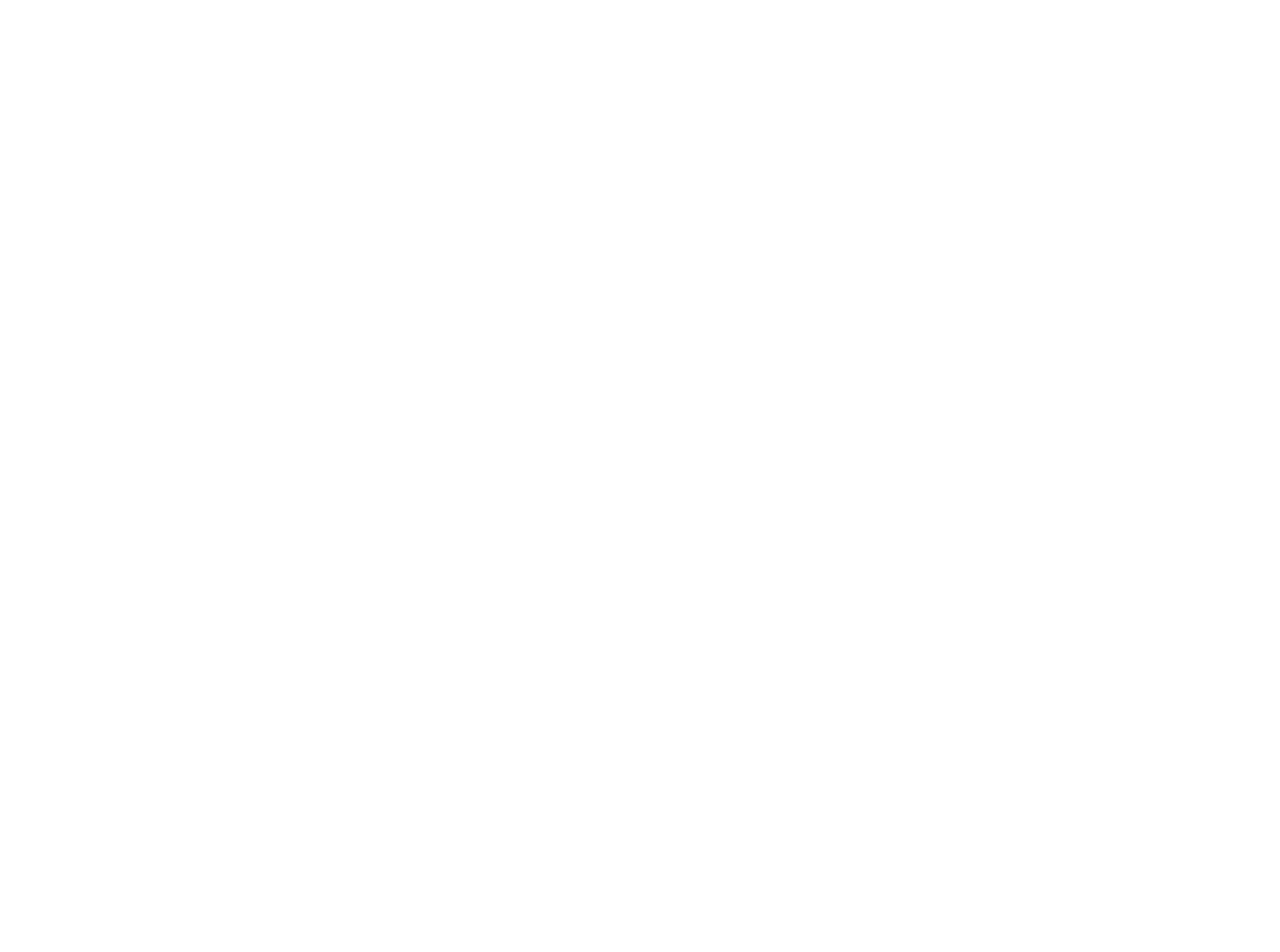
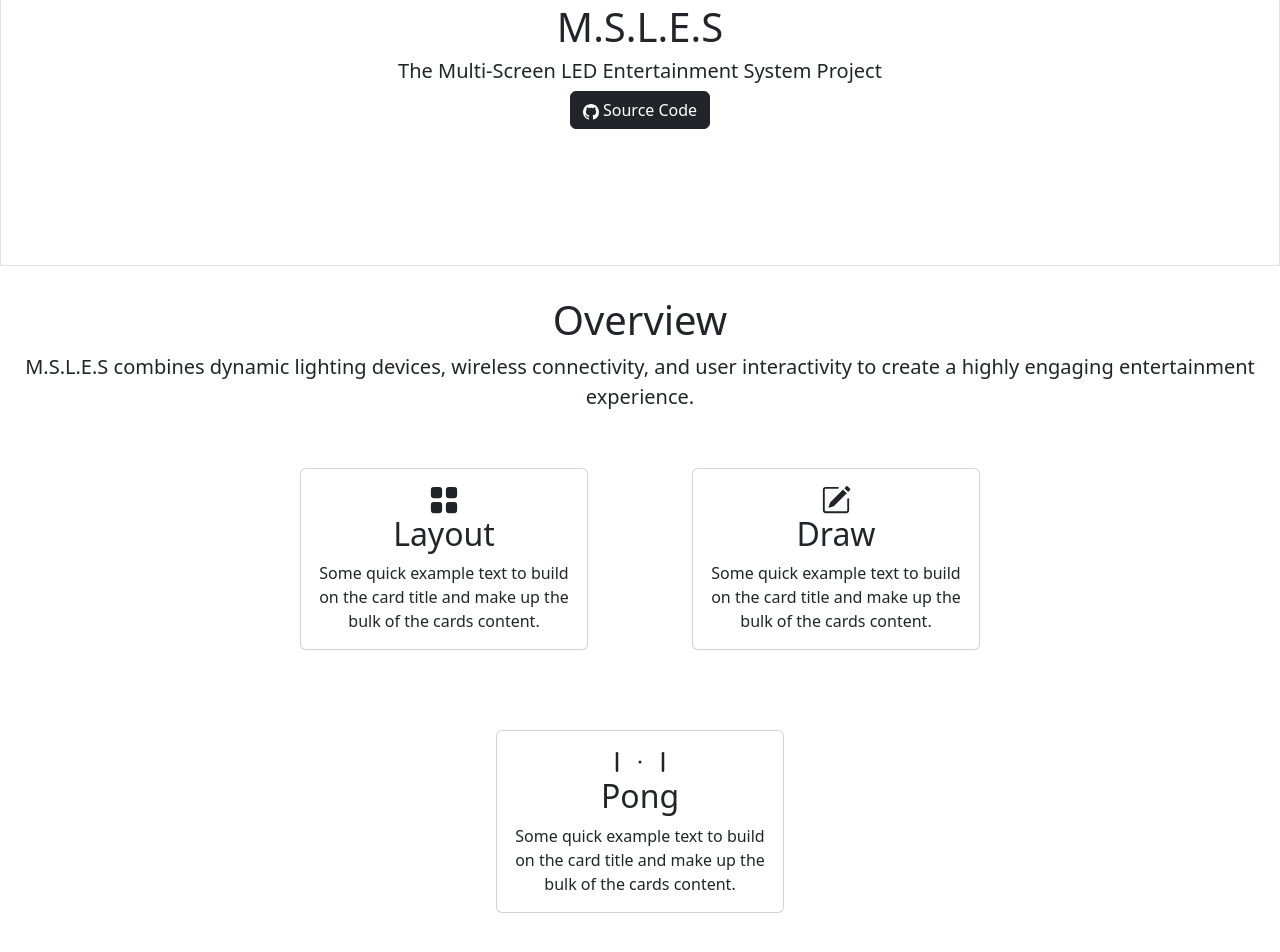
Before and after one commit to msles/launchpad, a React (Create React App) app: page /guestPage in a window 1280 px wide. Shown: the part 206-1158 px from the top of the page. Before the commit the page ends 800 px from the top, so only its background shows below. Built offline with nearby package versions, Linux system fonts and the light colour scheme; no server answers.

Commit message:
guest page incomplete

```diff
--- a/src/components/guestPages/GuestPage.tsx
+++ b/src/components/guestPages/GuestPage.tsx
@@ -1,16 +1,81 @@
 import { Outlet } from 'react-router-dom';
 import Navbar from '../Navbar/NavbarGuest'
 import React from 'react'
+import { Github, Grid } from 'react-bootstrap-icons';
+import {BsGridFill, BsGithub, BsPencilSquare, BsDot} from 'react-icons/bs'
+import {TbMinusVertical} from 'react-icons/tb'
+import { Button, Card, Col, Container, Row } from 'react-bootstrap';
 
 
 function App() {
     return (
-        <>
-        <Navbar />
-        <div>
-            Guest Page
-        </div>
-        </>
+    <div>
+        <header >
+            <Navbar />
+        </header>
+        <main>
+            <div>
+                <div className='border text-center d-flex align-items-center justify-content-center' style={{height: '50vh'}}>
+                    <div>
+                        <h1>M.S.L.E.S</h1>
+                        <h5>The Multi-Screen LED Entertainment System Project</h5>
+                        <Button variant="dark" href='https://github.com/msles'><BsGithub />  Source Code</Button>
+                    </div>
+                </div>
+            </div>
+            <div>
+                <div className='text-center justify-content-center' style={{height: '50vh', paddingTop: '30px'}}>
+                    <div>
+                        <h1>Overview</h1>
+                        <p style={{fontSize: '20px'}}>M.S.L.E.S combines dynamic lighting devices, wireless connectivity, and user interactivity to create a highly engaging entertainment experience.</p>
+                    </div>
+                    <Container>
+                        <Row className="justify-content-md-center text-center">
+                            <Col md="auto">
+                                <Card style={{ width: '18rem', margin:'5vh'}}>
+                                    <Card.Body>
+                                        <BsGridFill size={30}/>
+                                        <Card.Title as="h2">Layout</Card.Title>
+                                        <Card.Text>
+                                        Some quick example text to build on the card title and make up the
+                                        bulk of the cards content.
+                                        </Card.Text>
+                                    </Card.Body>
+                                </Card>
+                            </Col>
+                            <Col md="auto">
+                                <Card style={{ width: '18rem', margin:'5vh'}}>
+                                    <Card.Body>
+                                        <BsPencilSquare size={30}/>
+                                        <Card.Title as="h2">Draw</Card.Title>
+                                        <Card.Text>
+                                        Some quick example text to build on the card title and make up the
+                                        bulk of the cards content.
+                                        </Card.Text>
+                                    </Card.Body>
+                                </Card>
+                            </Col>
+                            <Col md="auto">
+                                <Card style={{ width: '18rem', margin:'5vh'}}>
+                                    <Card.Body>
+                                        <TbMinusVertical size={30}/><BsDot/><TbMinusVertical size={30}/>
+                                        <Card.Title as="h2">Pong</Card.Title>
+                                        <Card.Text>
+                                        Some quick example text to build on the card title and make up the
+                                        bulk of the cards content.
+                                        </Card.Text>
+                                    </Card.Body>
+                                </Card>
+                            </Col>
+                        </Row>
+                    </Container>
+                    <div>
+
+                    </div>
+                </div>
+            </div>
+        </main>
+    </div>
     )
 }
 
```
